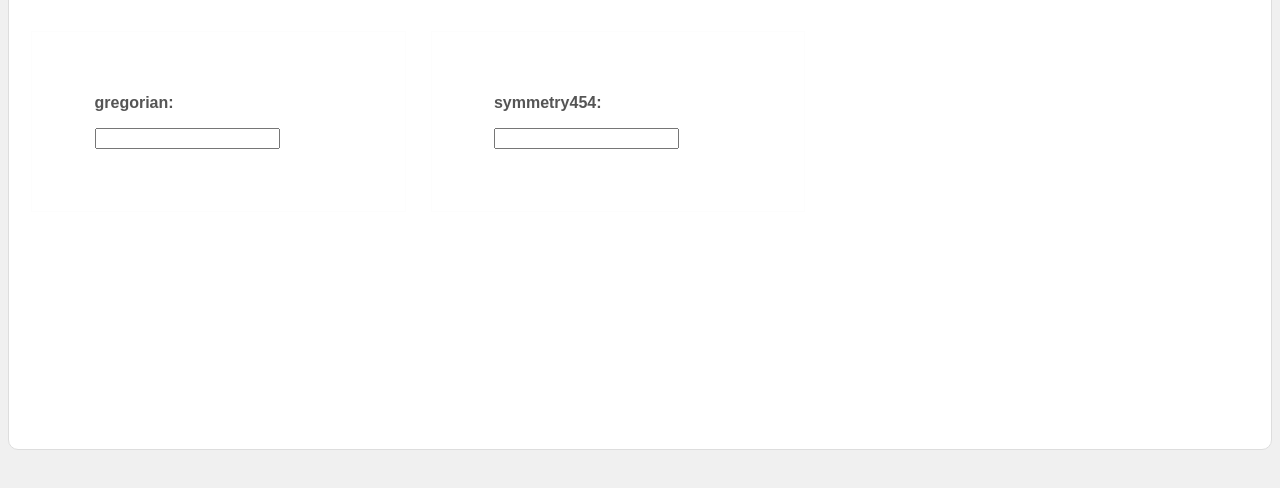
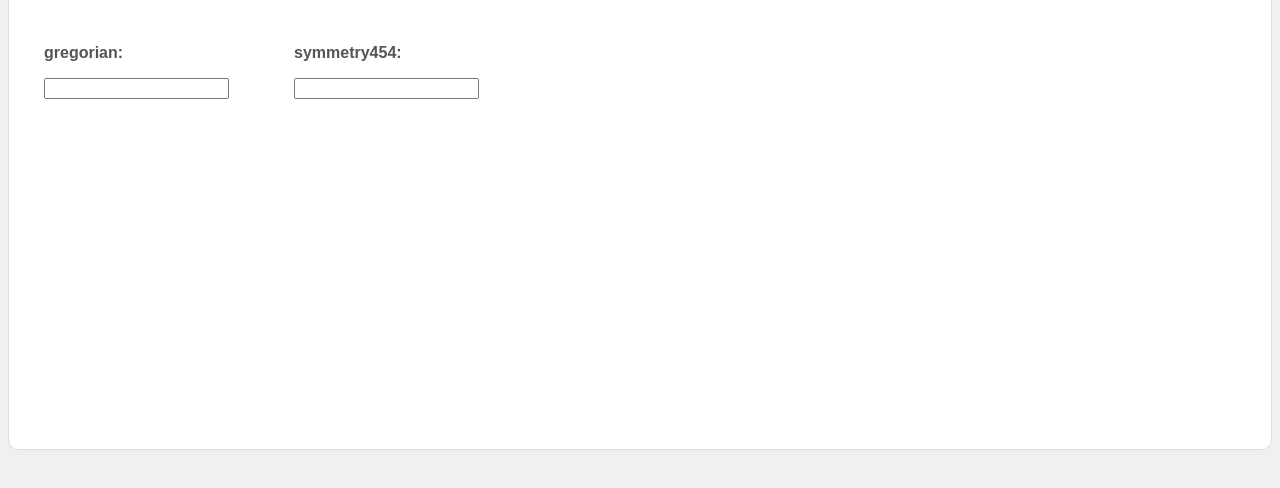
Before and after one commit to baisong/symmetrical, a plain HTML site: page index.html in a window 1280 px wide. Shown: the part 92-580 px from the top of the page. Drawn offline with nearby package versions, Linux system fonts and the light colour scheme.

Commit message:
Update main.css

```diff
--- a/css/main.css
+++ b/css/main.css
@@ -14,11 +14,11 @@ body {
 }
 
 .s454-gregorian, .s454-symmetry454 {
-  width: 20%;
+  width: 200px;
   float: left;
 border: 1px solid #fdfdfd;
-padding: 5%;
-margin: 1%;
+padding: 20px;
+margin: 4px;
 }
 
 .s454-converter {
```
